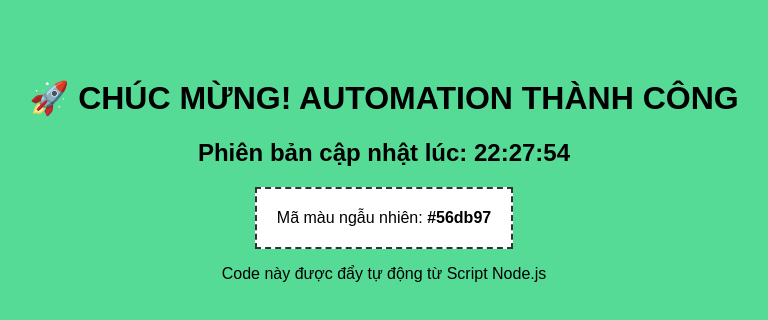
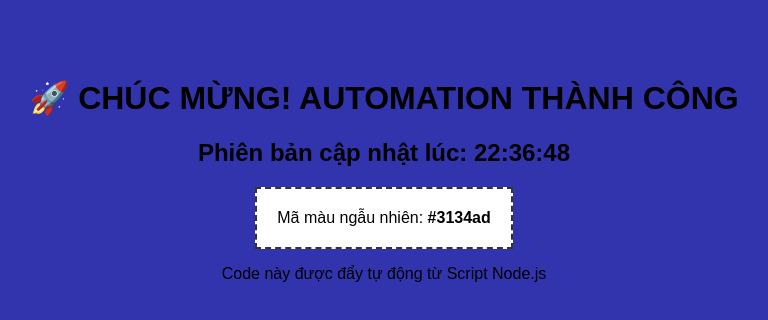
Before and after one commit to minhhuy230301/coolify-demo-html, a plain HTML site: page index.html in a window 1280 px wide. Shown: the whole page, without its empty margins (256-1024 px from the left). Drawn offline with Linux system fonts and the light colour scheme.

Commit message:
Auto-update at 22:36:48

```diff
--- a/index.html
+++ b/index.html
@@ -1,11 +1,11 @@
 
     <!DOCTYPE html>
     <html>
-      <body style="background-color: #56db97; font-family: sans-serif; text-align: center; padding-top: 50px; transition: 0.5s;">
+      <body style="background-color: #3134ad; font-family: sans-serif; text-align: center; padding-top: 50px; transition: 0.5s;">
         <h1>🚀 CHÚC MỪNG! AUTOMATION THÀNH CÔNG</h1>
-        <h2>Phiên bản cập nhật lúc: 22:27:54</h2>
+        <h2>Phiên bản cập nhật lúc: 22:36:48</h2>
         <div style="border: 2px dashed #333; padding: 20px; display: inline-block; background: white;">
-           Mã màu ngẫu nhiên: <strong>#56db97</strong>
+           Mã màu ngẫu nhiên: <strong>#3134ad</strong>
         </div>
         <p>Code này được đẩy tự động từ Script Node.js</p>
       </body>
```
